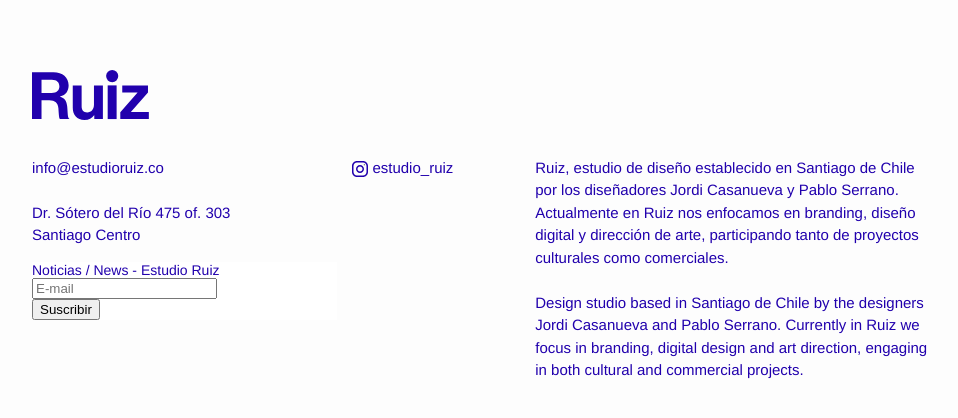
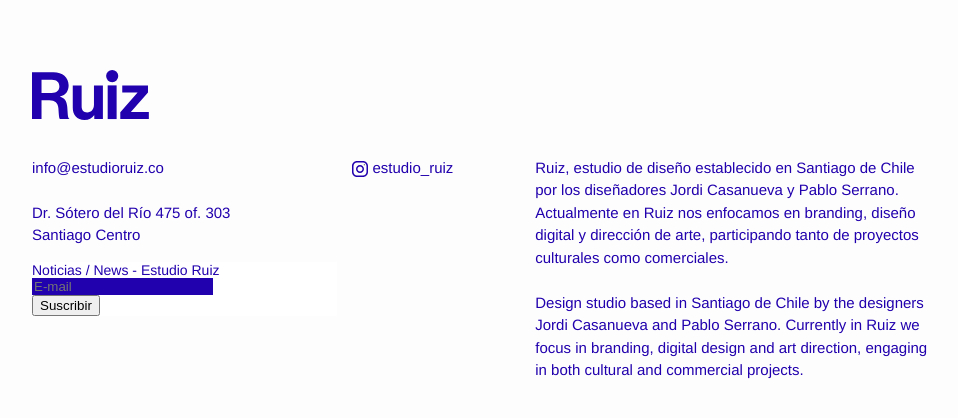
Before and after one commit to jordicasanueva/ruiz.github.io, a Jekyll site: the page built from index.html, in a window 1280 px wide. Shown: the top 418 px of the page, without its empty margins (158-1116 px from the left). Built offline with Jekyll 4.4.1, drawn with Linux system fonts in a browser that asks for light colours; comment, search, counter and statistics services are not loaded.

Commit message:
Mailchimp

```diff
--- a/_sass/_layout.scss
+++ b/_sass/_layout.scss
@@ -191,6 +191,16 @@
     font-size: 24px;
 }
 
+#mc_embed_signup form {
+    text-align:left !important;
+}
+
+#mc_embed_signup input.email {
+    width: auto !important;
+    background-color: #2100ad !important;
+    border: #2100ad !important;
+}
+
 
 
 /**
```
